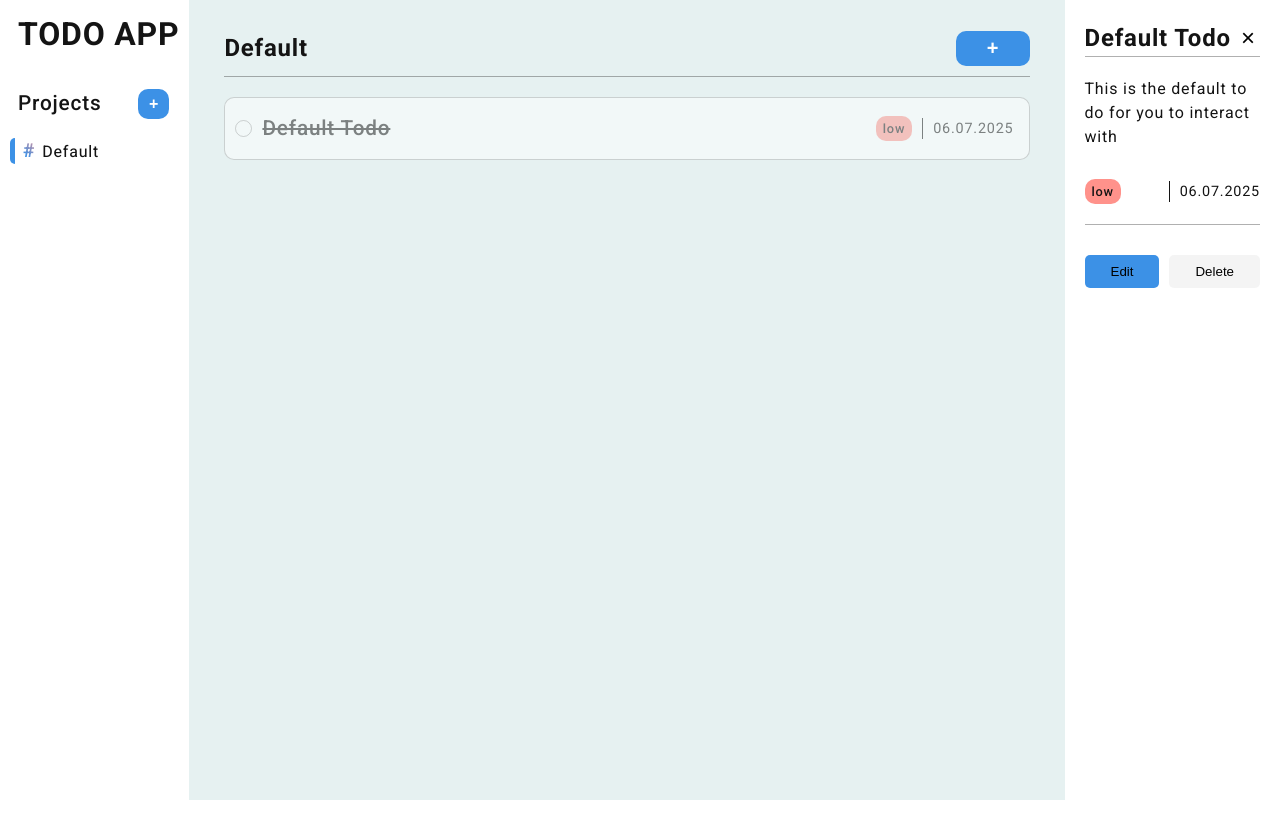
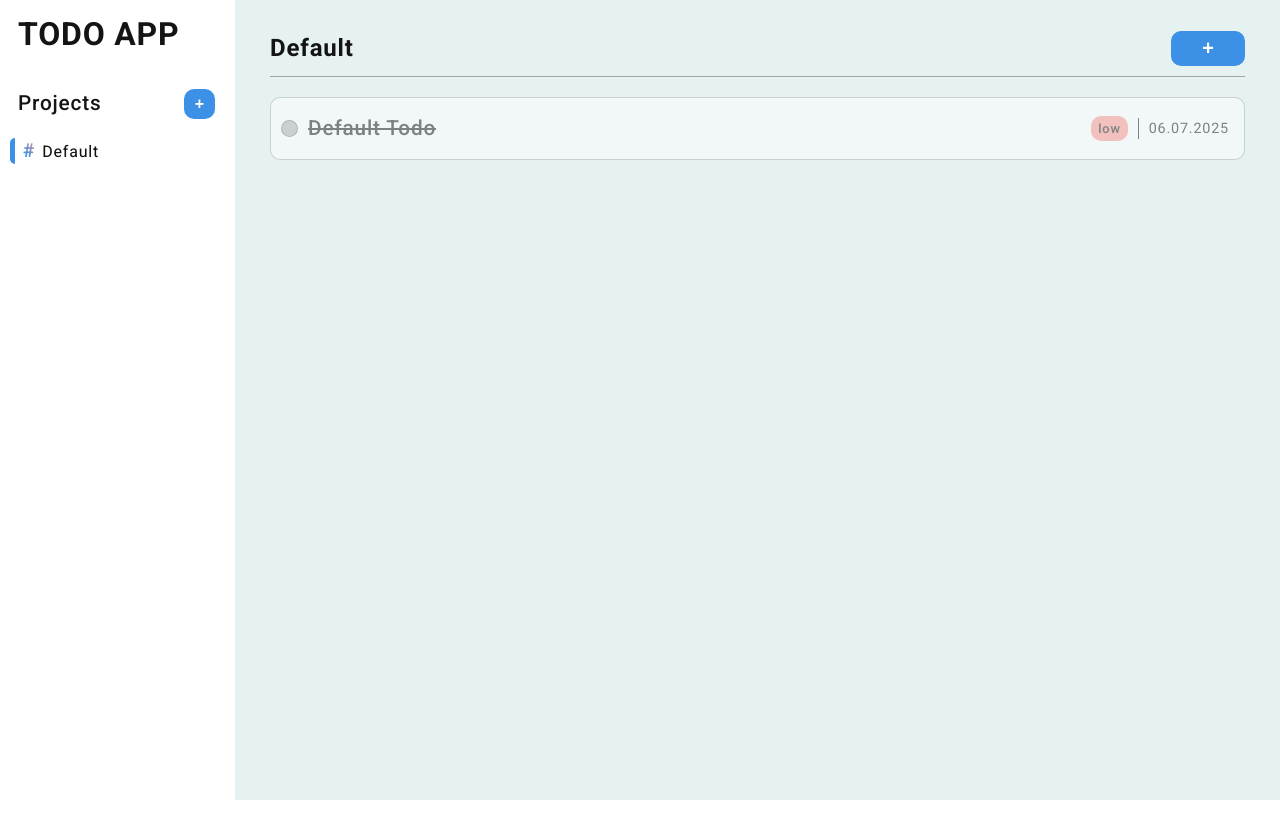
Before and after one commit to Wyrden44/odin-todo-list, a website built with webpack: page src/index.html in a window 1280 px wide. Both pictures are taken after a click on the element 289 px from the left and 128 px from the top of the page. Built offline with nearby package versions, Linux system fonts and the light colour scheme.

Commit message:
Fix: Prevent event bubbling when completing todo to avoid showing sidebar

```diff
--- a/src/styles.css
+++ b/src/styles.css
@@ -179,6 +179,9 @@ body {
     text-decoration: line-through;
 }
 
+.todo-container.complete .checkbox {
+    background-color: var(--black-light);
+}
 
 .todo-container .left {
     flex: 1;
--- a/src/utils/todoRenderer.js
+++ b/src/utils/todoRenderer.js
@@ -33,6 +33,7 @@ export default class TodoRenderer {
 
         // event listener for completion
         completed.addEventListener("click", e => {
+            e.stopPropagation();
             this.toggleComplete(todoContainer);
         });
 
```
